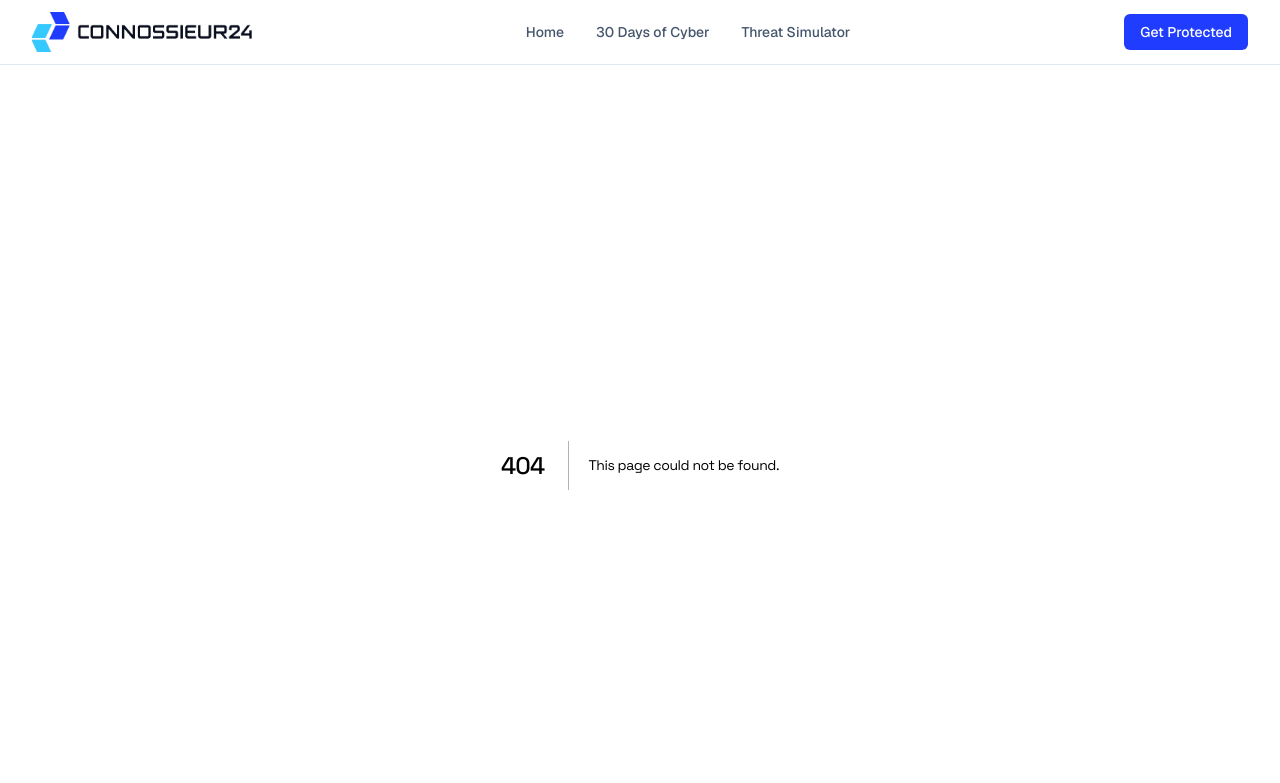
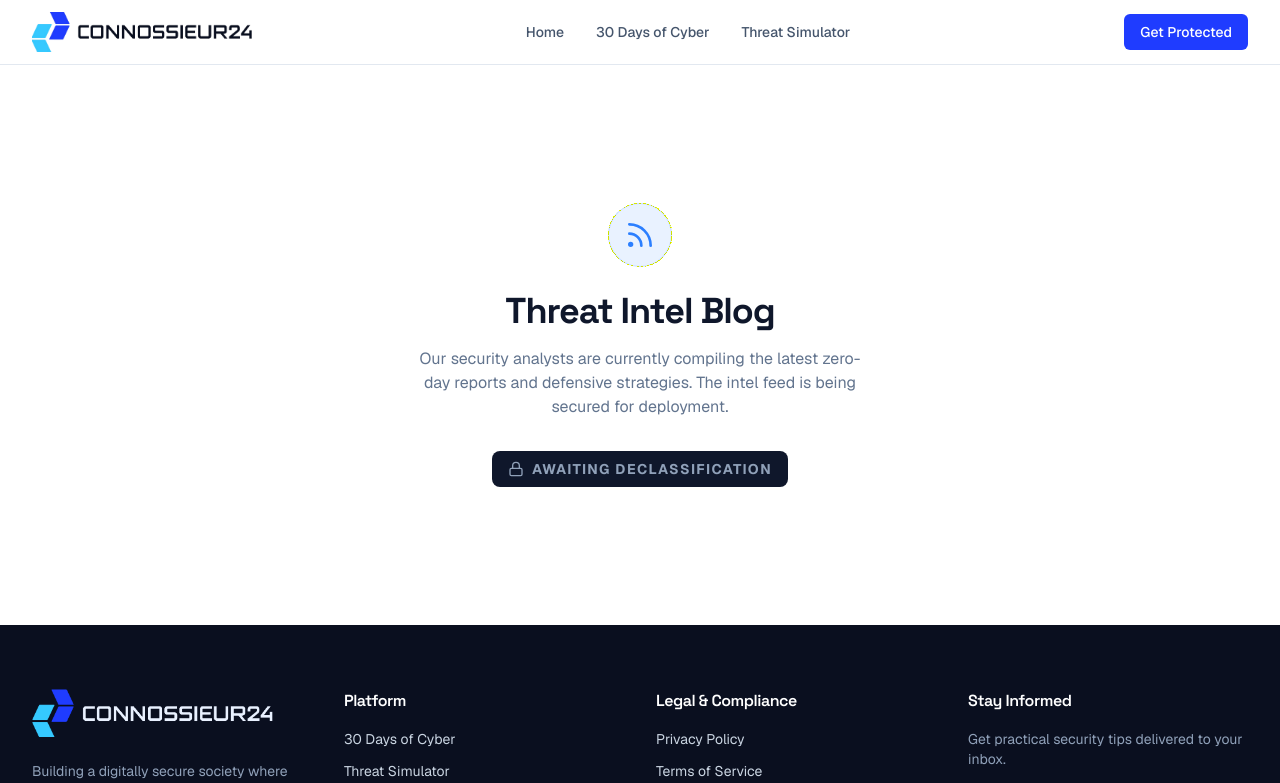
Before and after one commit to Danielwelao/Connossieur24--web, a Next.js app: page /blog in a window 1280 px wide. Before the commit this address had no page. Shown: the top 783 px of the page. Built offline with nearby package versions, Linux system fonts and the light colour scheme.

Commit message:
feat(pages): add locked declassification state for threat intel blog

```diff
--- /dev/null
+++ b/app/blog/page.tsx
@@ -0,0 +1,19 @@
+import { Lock, Rss } from "lucide-react";
+
+export default function BlogComingSoon() {
+  return (
+    <div className="min-h-[70vh] flex flex-col items-center justify-center px-4 text-center">
+      <div className="w-16 h-16 bg-blue-500/10 rounded-full flex items-center justify-center mb-6 border border-blue-500/20">
+        <Rss className="w-8 h-8 text-blue-500" />
+      </div>
+      <h1 className="text-4xl font-bold text-slate-900 mb-4">Threat Intel Blog</h1>
+      <p className="text-slate-500 max-w-md mb-8">
+        Our security analysts are currently compiling the latest zero-day reports and defensive strategies. The intel feed is being secured for deployment.
+      </p>
+      <div className="inline-flex items-center px-4 py-2 bg-slate-900 text-slate-400 rounded-lg text-sm font-bold uppercase tracking-widest">
+        <Lock className="w-4 h-4 mr-2" />
+        Awaiting Declassification
+      </div>
+    </div>
+  );
+}
```
